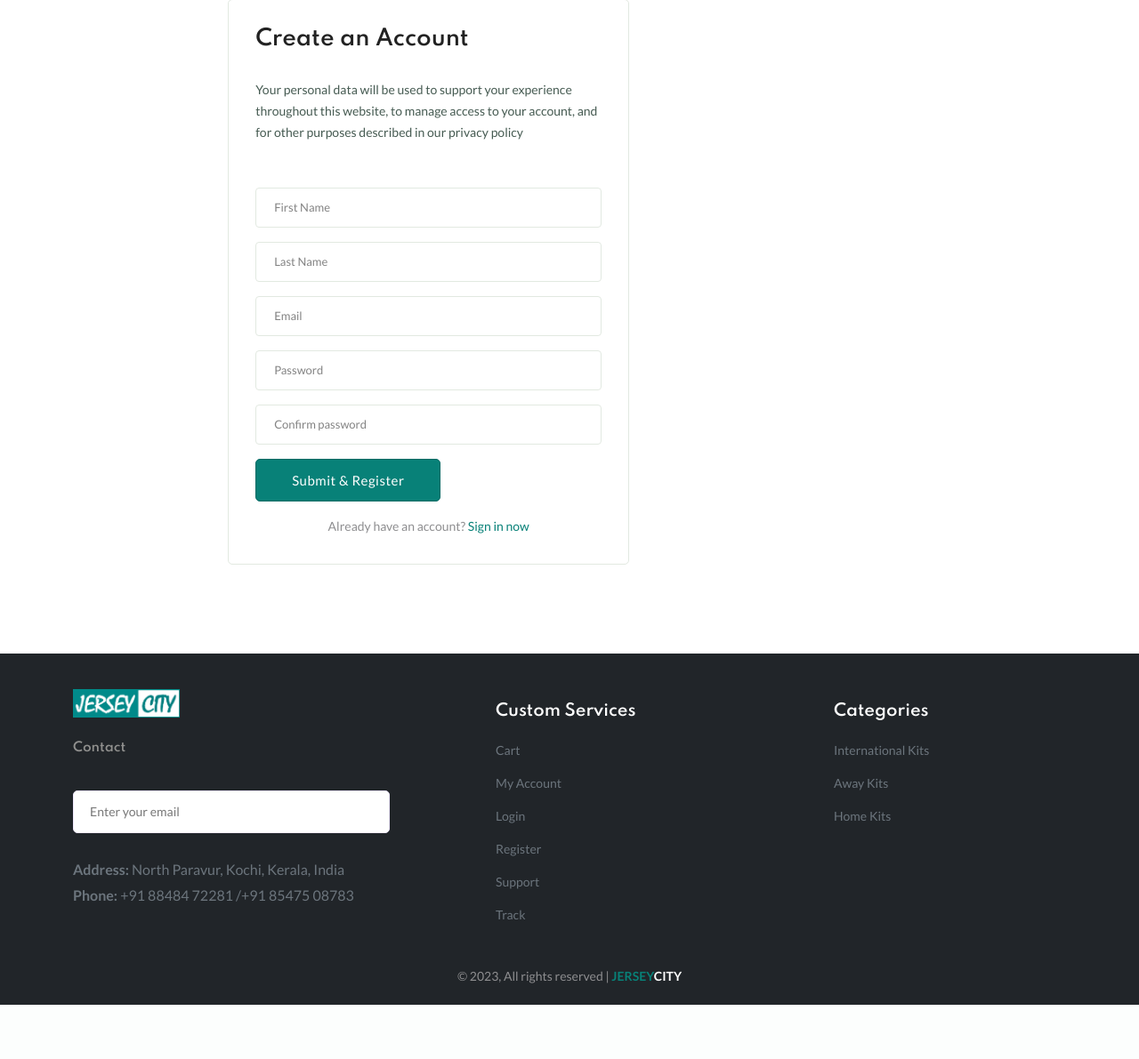
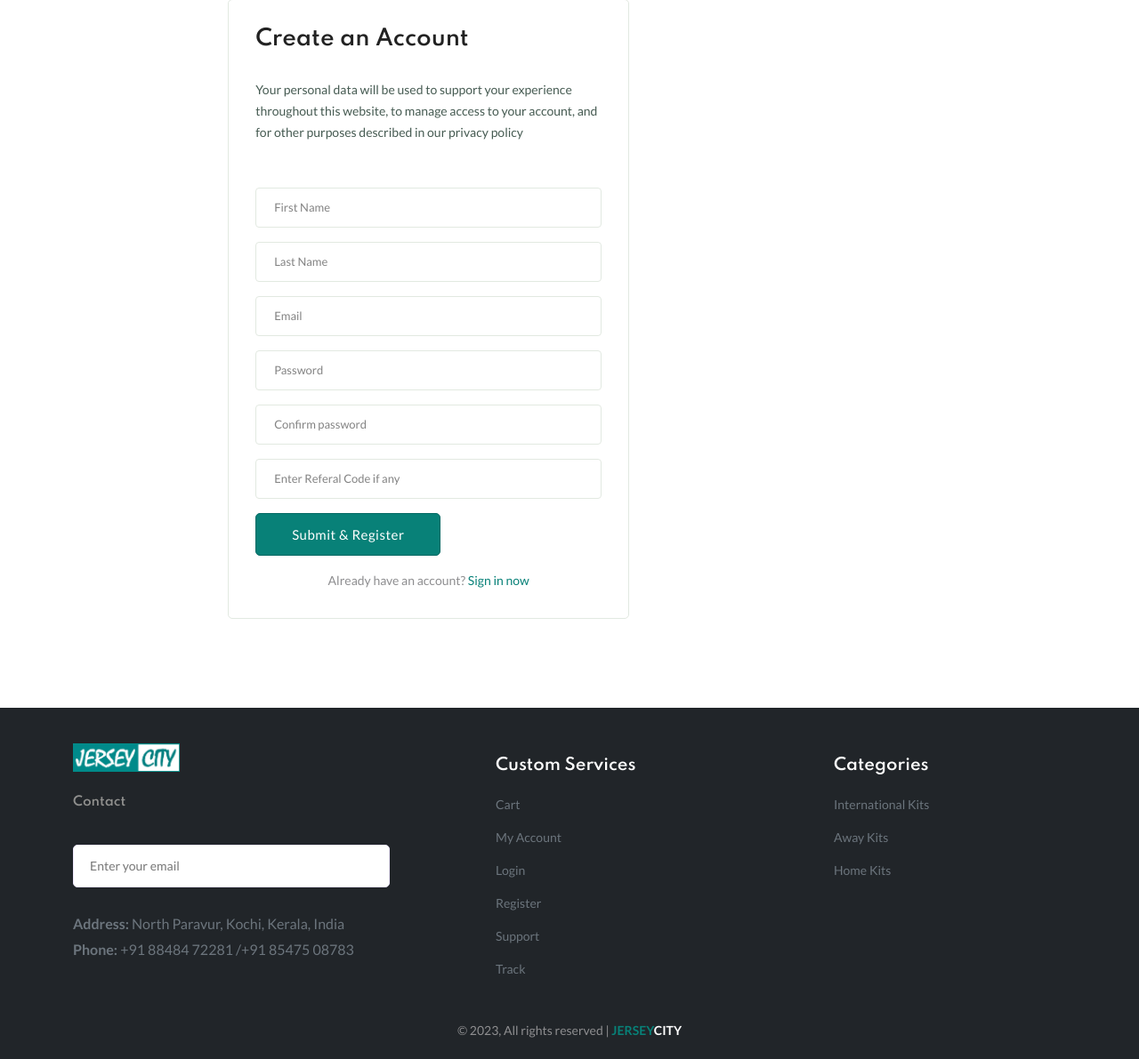
Before and after one commit to DinilKrishna/jerseycity, a Django app: page /userauth/sign_up/ in a window 1280 px wide. Shown: the part 224-1415 px from the top of the page at 89% size. Before the commit the page ends 1354 px from the top, so only its background shows below. Run offline with Django 4.2, Linux system fonts and the light colour scheme; some libraries are stand-ins or nearby versions.

Commit message:
referal offers

```diff
--- a/checkout/views.py
+++ b/checkout/views.py
@@ -445,9 +445,7 @@ def remove_coupon(request, uid):
     user_id = request.user.userprofile.uid
     user = UserProfile.objects.get(uid = user_id)
     coupon = Coupon.objects.get(code=coupon_code)
-    print(coupon.users)
-    coupon.users.remove(user)  # Mark the coupon as used by the current user
-    print(coupon.users)
+    coupon.users.remove(user)
     coupon.save()
     cart.coupon = None
     cart.save()
--- a/templates/pages/signup.html
+++ b/templates/pages/signup.html
@@ -45,6 +45,9 @@
                                         <div class="form-group">
                                             <input required="" type="password" name="confirm_password" placeholder="Confirm password">
                                         </div>
+                                        <div class="form-group">
+                                            <input type="text" name="referal" placeholder="Enter Referal Code if any">
+                                        </div>
                                         {% for x in messages %}
                                         <div class="alert alert-danger px-3" id="error">{{x}}</div>
                                         {% endfor %}
--- a/templates/userside/user_profile.html
+++ b/templates/userside/user_profile.html
@@ -58,6 +58,7 @@
                                             <p>From your account dashboard. you can easily check &amp; view your <a href="#">recent orders</a>, manage your <a href="#">shipping and billing addresses</a> and <a href="#">edit your password and account details.</a></p><br>
                                             <p>Name: {{profile.user.first_name}} {{profile.user.last_name}}</p>
                                             <p>Email: {{profile.user.email}}</p>
+                                            <p>Referal Code: {{profile.referance_code}}</p>
                                         </div>
                                     </div>
                                 </div>
--- a/userauth/views.py
+++ b/userauth/views.py
@@ -108,6 +108,9 @@ def sign_up(request):
         email = request.POST.get('email')
         pass1 = request.POST.get('password')
         pass2 = request.POST.get('confirm_password')
+        referal = request.POST.get('referal')
+        if referal is None:
+            referal = "None"
 
         if not is_valid_name(fname):
             messages.error(request, f"{fname} is not a valid name format. Name is case sensitive")
@@ -136,6 +139,9 @@ def sign_up(request):
         else:
 
             user = User.objects.create_user(username=email, password=pass1, email=email, first_name=fname, last_name=lname)
+            userprofile = UserProfile.objects.create(user=user)
+            user.userprofile.refered = referal
+            user.userprofile.save()
             request.session['email'] = email
             request.session['password'] = pass1
             otp = random.randint(1000, 9999)
@@ -153,7 +159,7 @@ def sign_up(request):
                 request.session['otp_expiration'] = time.time() + expiration_time
             except Exception as e:
                 print(f"Error sending email: {e}")
-            userprofile = UserProfile.objects.create(user=user)
+
             Wallet.objects.create(user = userprofile)
             Cart.objects.create(user = userprofile)
             Wishlist.objects.create(user = userprofile)
@@ -183,6 +189,16 @@ def verify_otp(request, uid):
         if otp_token == otp:
             user.is_verified = True
             user.save()
+            refered_user = UserProfile.objects.filter(referance_code = user.refered)
+            if refered_user.exists():
+                r_user = UserProfile.objects.get(referance_code = user.refered)
+                user_wallet = Wallet.objects.get(user = user)
+                user_wallet.amount += 50
+                user_wallet.save()
+                refered_wallet= Wallet.objects.get(user = r_user)
+
+                refered_wallet.amount += 100
+                refered_wallet.save()
             messages.success(request, "signup successful!")
             return redirect('login_page')
         else:
```
Also changed, not shown: userauth/models.py (+15 -1 lines), userauth/migrations/0010_userprofile_referance_code_userprofile_refered.py (added).
